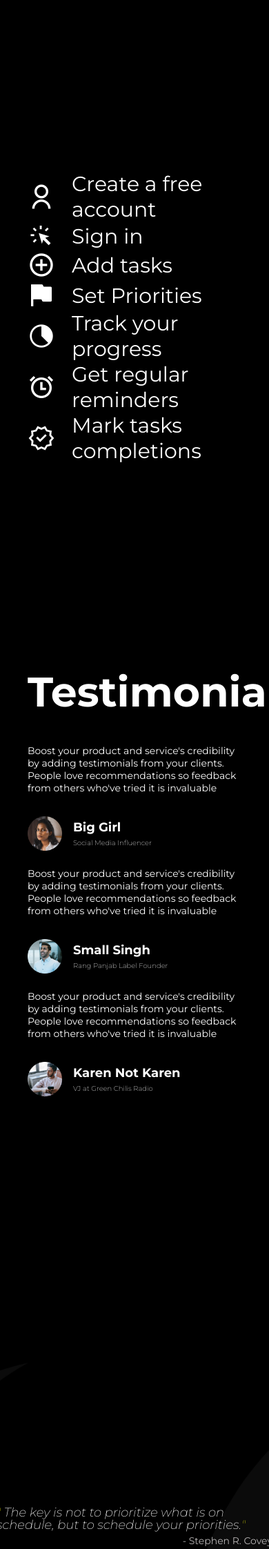
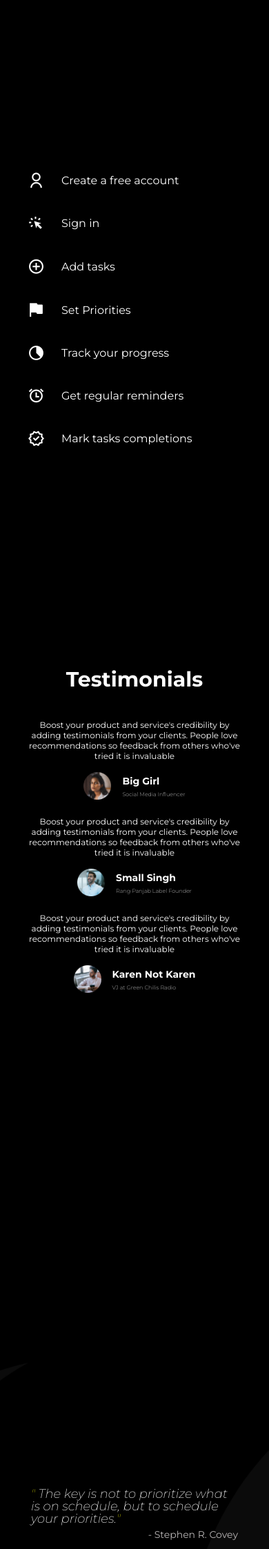
Before and after one commit to ali5917/assignment-tracker, a Flask app: page / in a window 390 px wide; the page is wider, and only the part inside the window is pictured. Shown: the part 837-3082 px from the top of that part at 69% size. Run offline with Flask 3, Linux system fonts and the light colour scheme; some libraries are stand-ins or nearby versions.

Commit message:
Add styling for mobile sized screens to make responsive

```diff
--- a/static/styles.css
+++ b/static/styles.css
@@ -599,7 +599,52 @@ body {
   }
 }
 
+@media (max-width: 500px) {
+  .ft p {
+    font-size: 16px;
+  }
+  .ft i {
+    font-size: 25px;
+  }
+  .test-head {
+    font-size: 30px;
+    text-align: center;
+  }
+  .test-text {
+    font-size: 12px;
+    text-align: center;
+  }
+  .test-details-item p {
+    font-size: 14px;
+  }
+  .test-details-container img {
+    width: 40px;
+  }
+  .test-details-item .prof {
+    font-size: 8px;
+  }
+  .test-item {
+    gap: 1em;
+  }
+  .test-details-container {
+    justify-content: center;
+  }
+  .test-head {
+    text-align: center;
+  }
+  .q-item {
+    min-width: 300px;
+  }
+  .footer {
+    font-size: 10px;
+  }
+}
 
+@media (max-width: 350px) {
+  .q-item {
+    min-width: 150px;
+  }
+}
 
 /* smooth scroll */
 html {
```
